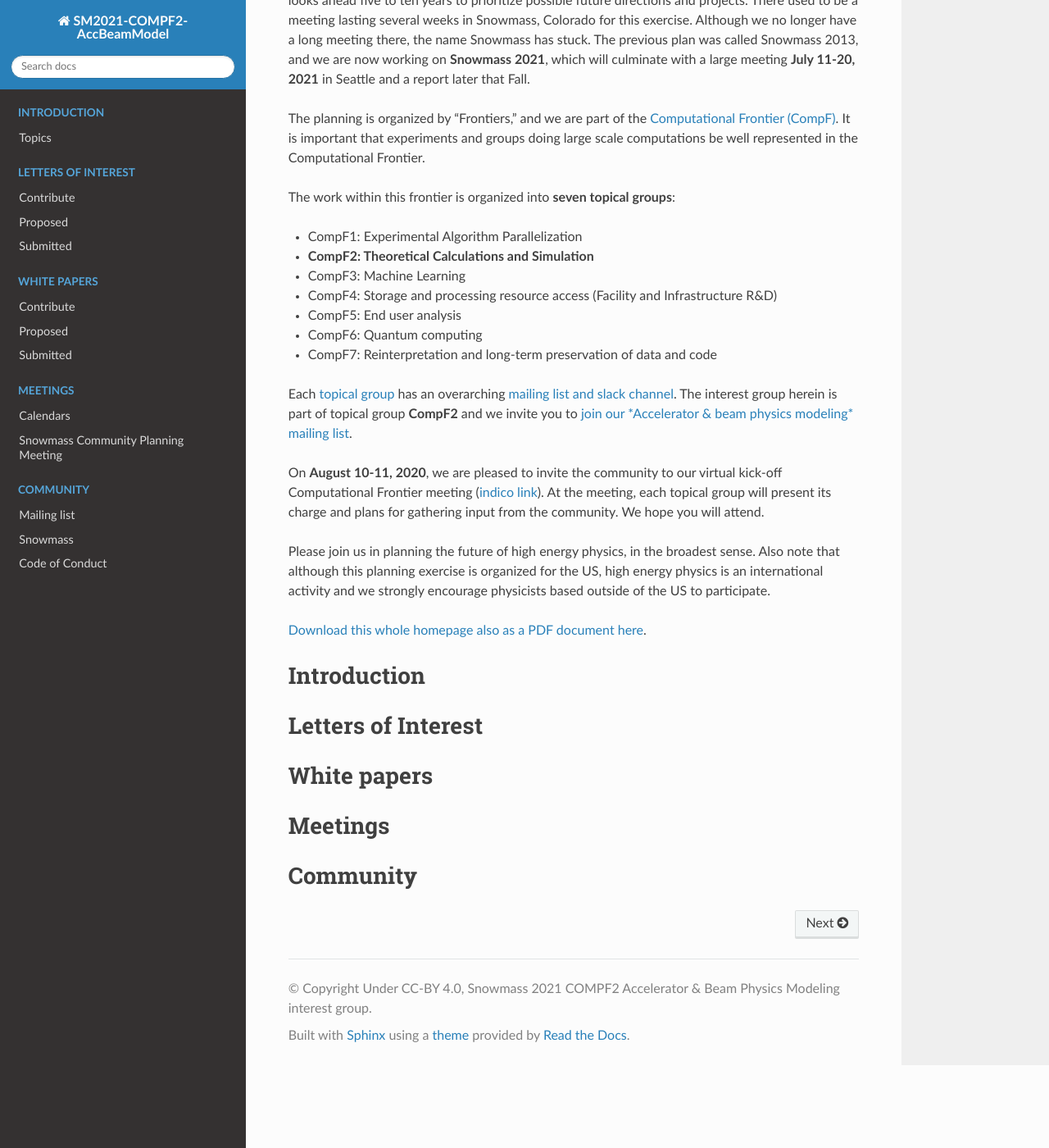
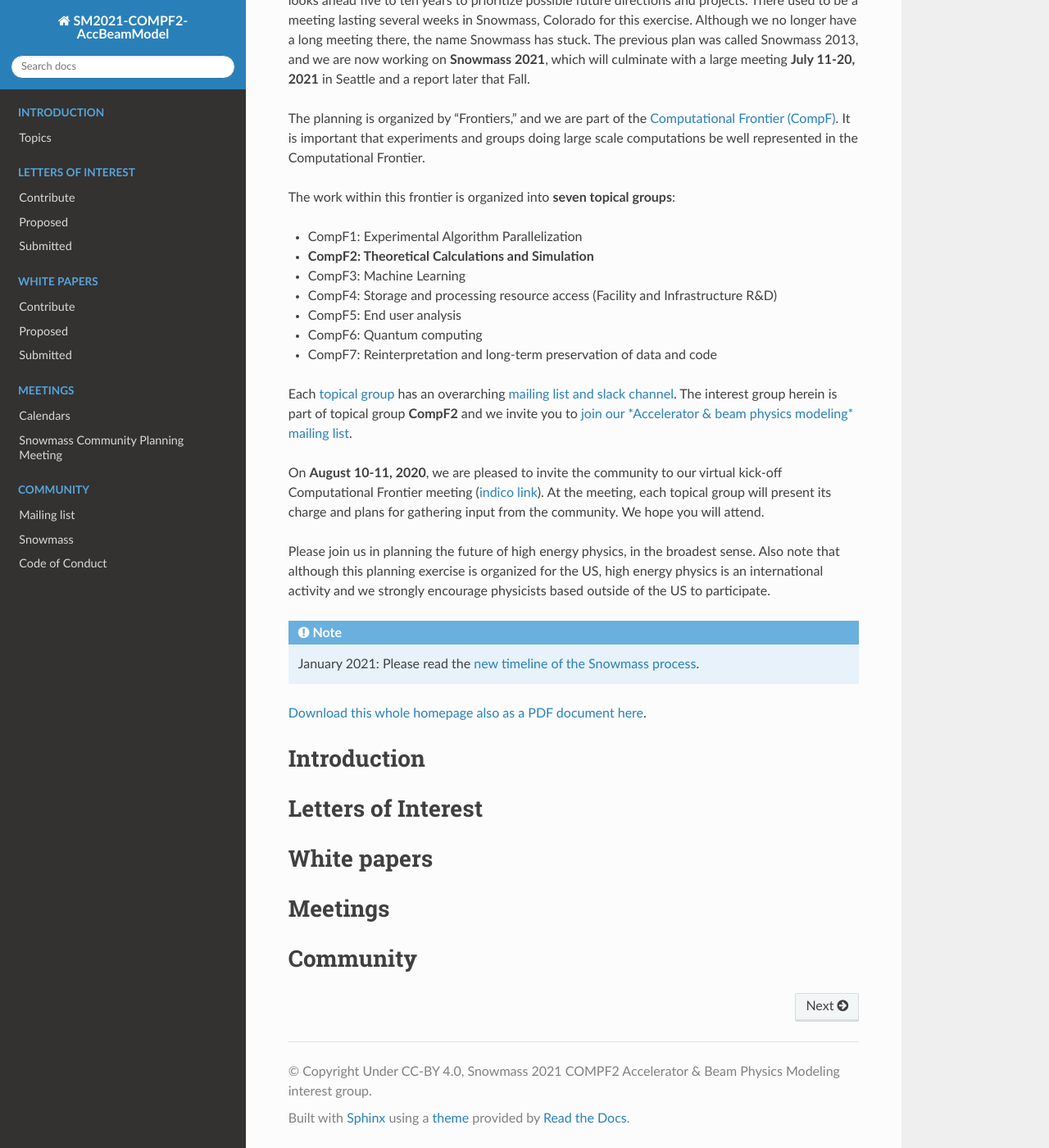
Before and after one commit to snowmass-compf2-accbeammodel/snowmass-compf2-accbeammodel.github.io, a Sphinx documentation site: the page built from docs/source/index.rst, in a window 1280 px wide and 1400 px high, scrolled down 315 px. Shown: the whole window at 82% size. Built offline with Sphinx 7.4.7 and the Read the Docs theme 2.0.0, drawn with Linux system fonts in a browser that asks for light colours.

Commit message:
Notes: Snowmass Pause (#18)
Add notes on the pause of the Snowmass process.
Announcement: https://snowmass21.org/announcements

```diff
--- a/docs/source/index.rst
+++ b/docs/source/index.rst
@@ -34,6 +34,10 @@ We hope you will attend.
 Please join us in planning the future of high energy physics, in the broadest sense.
 Also note that although this planning exercise is organized for the US, high energy physics is an international activity and we strongly encourage physicists based outside of the US to participate.
 
+.. note::
+
+   January 2021: Please read the `new timeline of the Snowmass process <https://snowmass21.org/announcements>`__.
+
 .. only:: html
 
    `Download this whole homepage also as a PDF document here <_static/SM2021_COMPF2_AccBeamModel.pdf>`_.
--- a/docs/source/meetings/calendars.rst
+++ b/docs/source/meetings/calendars.rst
@@ -5,6 +5,11 @@ Calendars
 
 *Accelerator & beam physics modeling* interest group
 ----------------------------------------------------
+
+.. note::
+
+   January 2021: Please read the `new timeline of the Snowmass process <https://snowmass21.org/announcements>`__.
+   Our weekly meetings are currently paused.
 
 Currently, we meet every Wednesday at 1PM PST via Zoom.
 Please subscribe to our mailing list to receive further details.
--- a/docs/source/papers/contribute.rst
+++ b/docs/source/papers/contribute.rst
@@ -11,8 +11,9 @@ Starting them with an executive summary is recommended (`more details here <http
 Further coordinating details will be developed in the Snowmass process over the upcoming months.
 Please note that a submitted paper alone does not mean that its content will necessarily be part of the final Snowmass report.
 
-**The deadline for a contributed paper is July 31, 2021**.
+Initial plan: The deadline for a contributed paper was announced for July 31, 2021.
 
+**Update Jan 2021: Due to a `pause of the Snowmass process <https://snowmass21.org/announcements>`__, a new deadline will be announced.**
 
 We maintain lists of :ref:`proposed <papers-proposed>` and :ref:`submitted <papers-submitted>` LOIs.
 
```
Also changed, not shown: other parts of docs/source/index.rst (+2 -0 lines).
